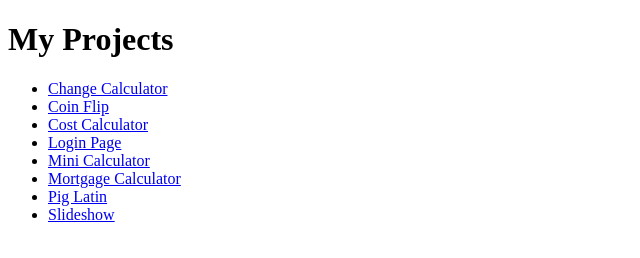
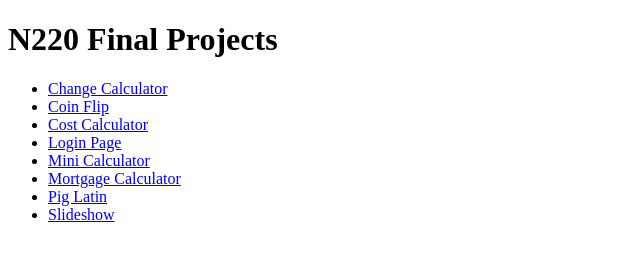
Before and after one commit to rlacycon/N220-Final, a plain HTML site: page index.html in a window 1280 px wide. Shown: the whole page, without its empty margins (0-640 px from the left). Drawn offline with Linux system fonts and the light colour scheme.

Commit message:
Update index.html

```diff
--- a/index.html
+++ b/index.html
@@ -7,7 +7,7 @@
     </head>
 <body>
 
-    <h1>My Projects</h1>
+    <h1>N220 Final Projects</h1>
     <ul>
         <li><a href = "https://rlacycon.github.io/Change-Calculator/">Change Calculator</a></li>
         <li><a href = "https://rlacycon.github.io/Coin-Flip/">Coin Flip</a></li>
```
